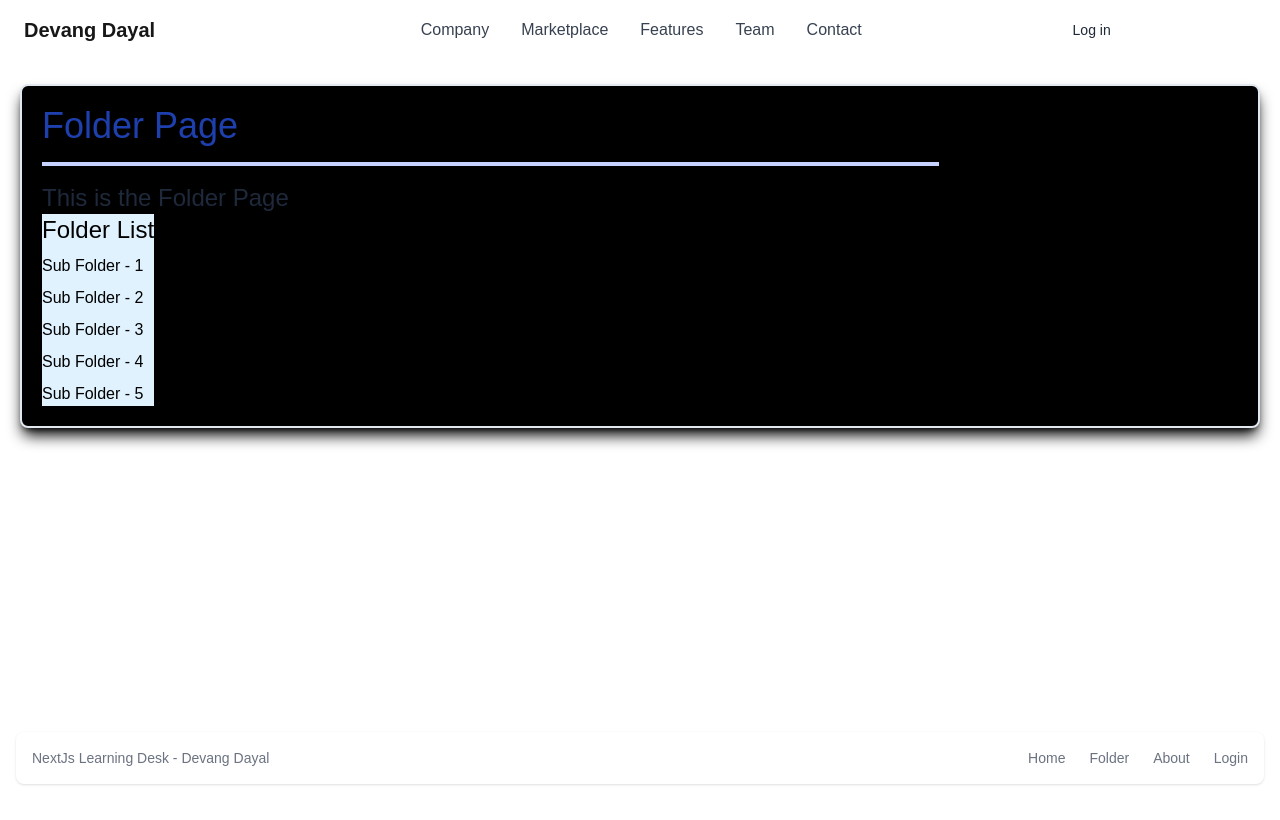
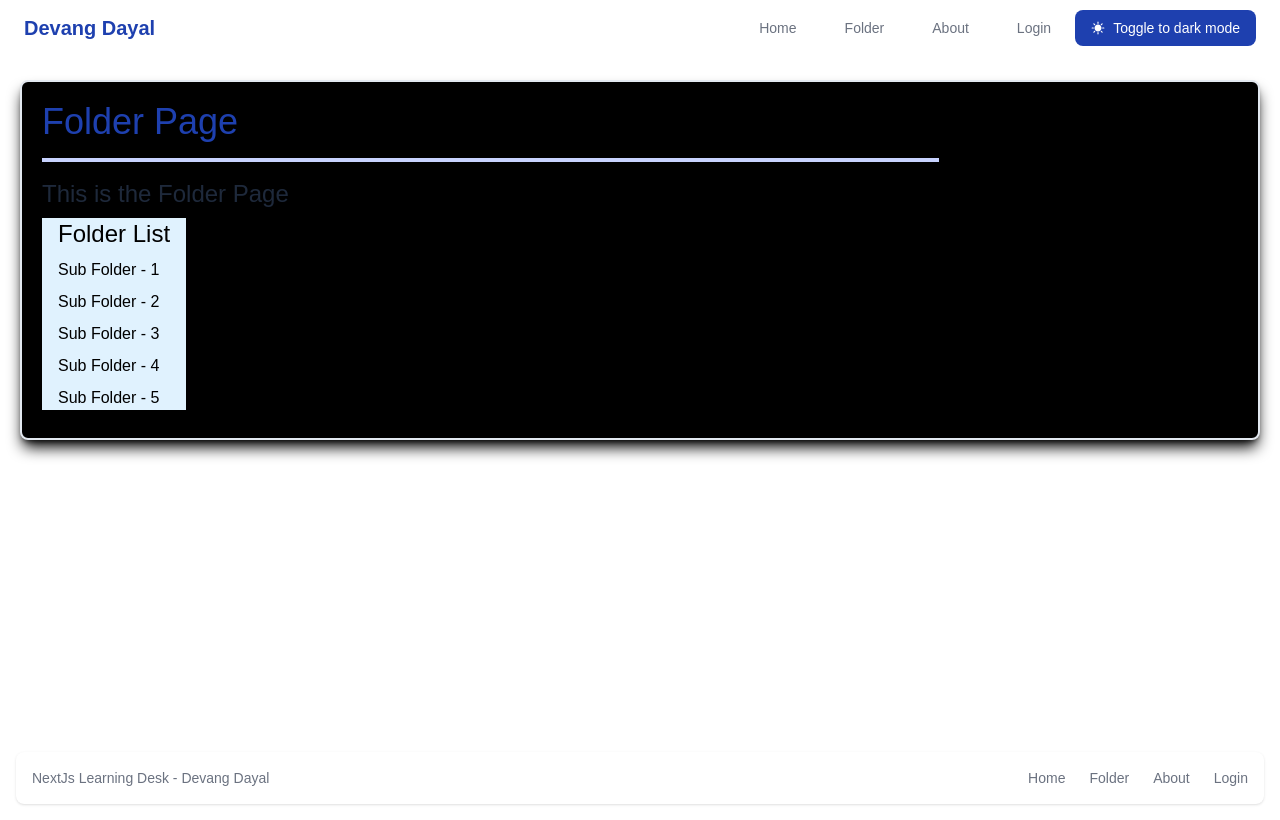
Before and after one commit to devangdayal/nextjs-14-desk, a Next.js app: page /folder in a window 1280 px wide. Built offline with nearby package versions, Linux system fonts and the light colour scheme.

Commit message:
Added new Theme Button

```diff
--- a/src/app/_components/Header.tsx
+++ b/src/app/_components/Header.tsx
@@ -1,116 +1,63 @@
 import Link from "next/link";
 import React from "react";
+import { MdSunny } from "react-icons/md";
 
-export default function Header() {
+interface HeaderProps {
+  theme: string;
+  toggleTheme: () => void;
+}
+
+export default function Header({ theme, toggleTheme }: Readonly<HeaderProps>) {
   return (
     <header>
-      <nav className="bg-white border-gray-200 px-4 lg:px-6 py-2.5 dark:bg-gray-800">
-        <div className="flex flex-wrap justify-between items-center mx-auto max-w-screen-xl">
+      <nav className="bg-white border-gray-200 px-4 lg:px-6 py-2.5 dark:bg-gray-800 dark:text-blue-800">
+        <div className="flex flex-wrap justify-between items-center mx-auto max-w-screen-xl ">
           <Link href="" className="flex items-center">
-            <span className="self-center text-xl font-semibold whitespace-nowrap dark:text-white">
+            <span className="self-center text-xl font-semibold whitespace-nowrap text-blue-800 dark:text-white">
               Devang Dayal
             </span>
           </Link>
-          <div className="flex items-center lg:order-2">
-            <Link
-              href="#"
-              className="text-gray-800 dark:text-white hover:bg-gray-50 focus:ring-4 focus:ring-gray-300 font-medium rounded-lg text-sm px-4 lg:px-5 py-2 lg:py-2.5 mr-2 dark:hover:bg-gray-700 focus:outline-none dark:focus:ring-gray-800"
-            >
-              Log in
-            </Link>
-            <Link
-              href="#"
-              className="text-white bg-primary-700 hover:bg-primary-800 focus:ring-4 focus:ring-primary-300 font-medium rounded-lg text-sm px-4 lg:px-5 py-2 lg:py-2.5 mr-2 dark:bg-primary-600 dark:hover:bg-primary-700 focus:outline-none dark:focus:ring-primary-800"
-            >
-              Get started
-            </Link>
-            <button
-              data-collapse-toggle="mobile-menu-2"
-              type="button"
-              className="inline-flex items-center p-2 ml-1 text-sm text-gray-500 rounded-lg lg:hidden hover:bg-gray-100 focus:outline-none focus:ring-2 focus:ring-gray-200 dark:text-gray-400 dark:hover:bg-gray-700 dark:focus:ring-gray-600"
-              aria-controls="mobile-menu-2"
-              aria-expanded="false"
-            >
-              <span className="sr-only">Open main menu</span>
-              <svg
-                className="w-6 h-6"
-                fill="currentColor"
-                viewBox="0 0 20 20"
-                xmlns="http://www.w3.org/2000/svg"
-              >
-                <path
-                  fill-rule="evenodd"
-                  d="M3 5a1 1 0 011-1h12a1 1 0 110 2H4a1 1 0 01-1-1zM3 10a1 1 0 011-1h12a1 1 0 110 2H4a1 1 0 01-1-1zM3 15a1 1 0 011-1h12a1 1 0 110 2H4a1 1 0 01-1-1z"
-                  clip-rule="evenodd"
-                ></path>
-              </svg>
-              <svg
-                className="hidden w-6 h-6"
-                fill="currentColor"
-                viewBox="0 0 20 20"
-                xmlns="http://www.w3.org/2000/svg"
-              >
-                <path
-                  fill-rule="evenodd"
-                  d="M4.293 4.293a1 1 0 011.414 0L10 8.586l4.293-4.293a1 1 0 111.414 1.414L11.414 10l4.293 4.293a1 1 0 01-1.414 1.414L10 11.414l-4.293 4.293a1 1 0 01-1.414-1.414L8.586 10 4.293 5.707a1 1 0 010-1.414z"
-                  clip-rule="evenodd"
-                ></path>
-              </svg>
-            </button>
-          </div>
+
           <div
             className="hidden justify-between items-center w-full lg:flex lg:w-auto lg:order-1"
             id="mobile-menu-2"
           >
-            <ul className="flex flex-col mt-4 font-medium lg:flex-row lg:space-x-8 lg:mt-0">
+            <ul className="flex flex-wrap items-center mt-3 text-sm font-medium text-gray-500  space-x-6 dark:text-gray-400 sm:mt-0">
               <li>
-                <Link
-                  href="#"
-                  className="block py-2 pr-4 pl-3 text-white rounded bg-primary-700 lg:bg-transparent lg:text-primary-700 lg:p-0 dark:text-white"
-                  aria-current="page"
-                >
+                <Link href="/home" className="hover:underline me-4 md:me-6">
                   Home
                 </Link>
               </li>
               <li>
-                <Link
-                  href="#"
-                  className="block py-2 pr-4 pl-3 text-gray-700 border-b border-gray-100 hover:bg-gray-50 lg:hover:bg-transparent lg:border-0 lg:hover:text-primary-700 lg:p-0 dark:text-gray-400 lg:dark:hover:text-white dark:hover:bg-gray-700 dark:hover:text-white lg:dark:hover:bg-transparent dark:border-gray-700"
-                >
-                  Company
+                <Link href="/folder" className="hover:underline me-4 md:me-6">
+                  Folder
                 </Link>
               </li>
               <li>
-                <Link
-                  href="#"
-                  className="block py-2 pr-4 pl-3 text-gray-700 border-b border-gray-100 hover:bg-gray-50 lg:hover:bg-transparent lg:border-0 lg:hover:text-primary-700 lg:p-0 dark:text-gray-400 lg:dark:hover:text-white dark:hover:bg-gray-700 dark:hover:text-white lg:dark:hover:bg-transparent dark:border-gray-700"
-                >
-                  Marketplace
+                <Link href="/about" className="hover:underline me-4 md:me-6">
+                  About
                 </Link>
               </li>
               <li>
-                <Link
-                  href="#"
-                  className="block py-2 pr-4 pl-3 text-gray-700 border-b border-gray-100 hover:bg-gray-50 lg:hover:bg-transparent lg:border-0 lg:hover:text-primary-700 lg:p-0 dark:text-gray-400 lg:dark:hover:text-white dark:hover:bg-gray-700 dark:hover:text-white lg:dark:hover:bg-transparent dark:border-gray-700"
-                >
-                  Features
+                <Link href="/login" className="hover:underline">
+                  Login
                 </Link>
               </li>
               <li>
-                <Link
-                  href="#"
-                  className="block py-2 pr-4 pl-3 text-gray-700 border-b border-gray-100 hover:bg-gray-50 lg:hover:bg-transparent lg:border-0 lg:hover:text-primary-700 lg:p-0 dark:text-gray-400 lg:dark:hover:text-white dark:hover:bg-gray-700 dark:hover:text-white lg:dark:hover:bg-transparent dark:border-gray-700"
+                <button
+                  onClick={toggleTheme}
+                  className={`flex flex-row items-center justify-center space-x-2  ${
+                    theme === "dark"
+                      ? "bg-amber-300 text-black"
+                      : "bg-blue-800 text-white"
+                  } rounded-lg px-4 py-2`}
                 >
-                  Team
-                </Link>
-              </li>
-              <li>
-                <Link
-                  href="#"
-                  className="block py-2 pr-4 pl-3 text-gray-700 border-b border-gray-100 hover:bg-gray-50 lg:hover:bg-transparent lg:border-0 lg:hover:text-primary-700 lg:p-0 dark:text-gray-400 lg:dark:hover:text-white dark:hover:bg-gray-700 dark:hover:text-white lg:dark:hover:bg-transparent dark:border-gray-700"
-                >
-                  Contact
-                </Link>
+                  <MdSunny />
+                  <span>
+                    {" "}
+                    Toggle to {theme === "dark" ? "light" : "dark"} mode
+                  </span>
+                </button>
               </li>
             </ul>
           </div>
--- a/src/app/folder/page.tsx
+++ b/src/app/folder/page.tsx
@@ -3,9 +3,8 @@ import Card from "../_components/Card";
 
 export default function Folder() {
   return (
-    <>
     <Card title={"Folder Page"} text={"This is the Folder Page"}>
-        <div className="flex flex-col space-y-2  bg-sky-100 text-black w-fit ">
+      <div className="flex flex-col space-y-2 bg-sky-100 dark:bg-slate-300 dark:text-white text-black w-fit px-4 my-2">
         <div className="text-2xl">Folder List</div>
         <div>Sub Folder - 1</div>
         <div>Sub Folder - 2</div>
@@ -14,6 +13,5 @@ export default function Folder() {
         <div>Sub Folder - 5</div>
       </div>
     </Card>
-    </>
   );
 }
--- a/src/app/layout.tsx
+++ b/src/app/layout.tsx
@@ -1,8 +1,10 @@
-import type { Metadata } from "next";
+"use client";
+
 import localFont from "next/font/local";
 import "./globals.css";
 import Footer from "./_components/Footer";
 import Header from "./_components/Header";
+import { useEffect, useState } from "react";
 
 const geistSans = localFont({
   src: "./fonts/GeistVF.woff",
@@ -16,21 +18,30 @@ const geistMono = localFont({
   weight: "100 900",
 });
 
-export const metadata: Metadata = {
-  title: "NextJs 14 Tryout",
-  description: "Learn the latest NextJs 14 Framework",
-};
-
 export default function RootLayout({
   children,
 }: Readonly<{
   children: React.ReactNode;
 }>) {
+  const [theme, setTheme] = useState("light");
+
+  const toggleTheme = () => {
+    setTheme((prev) => (prev === "dark" ? "light" : "dark"));
+  };
+
+  useEffect(() => {
+    document.body.className = theme; // Set the body class based on the theme
+  }, [theme]);
+
   return (
     <html lang="en">
-      <body className={`${geistSans.variable} ${geistMono.variable} antialiased flex flex-col min-h-screen`}>
-        <Header />
-        <main className="flex-grow">
+      <body
+        className={`${geistSans.variable} ${geistMono.variable} antialiased flex flex-col min-h-screen`}
+      >
+        <Header theme={theme} toggleTheme={toggleTheme} />
+        <main className="flex-grow min-h-[calc(90vh-4rem)]">
+          {" "}
+          {/* Adjust the 4rem to your header and footer heights */}
           {children}
         </main>
         <Footer />
--- /dev/null
+++ b/src/app/metadata.ts
@@ -0,0 +1,7 @@
+// src/app/metadata.ts
+import type { Metadata } from "next";
+
+export const metadata: Metadata = {
+  title: "NextJs 14 Tryout",
+  description: "Learn the latest NextJs 14 Framework",
+};
--- a/tailwind.config.ts
+++ b/tailwind.config.ts
@@ -6,6 +6,7 @@ const config: Config = {
     "./src/components/**/*.{js,ts,jsx,tsx,mdx}",
     "./src/app/**/*.{js,ts,jsx,tsx,mdx}",
   ],
+  darkMode: 'class',
   theme: {
     extend: {
       colors: {
```
Lines whose indentation alone changed are shown as unchanged.
